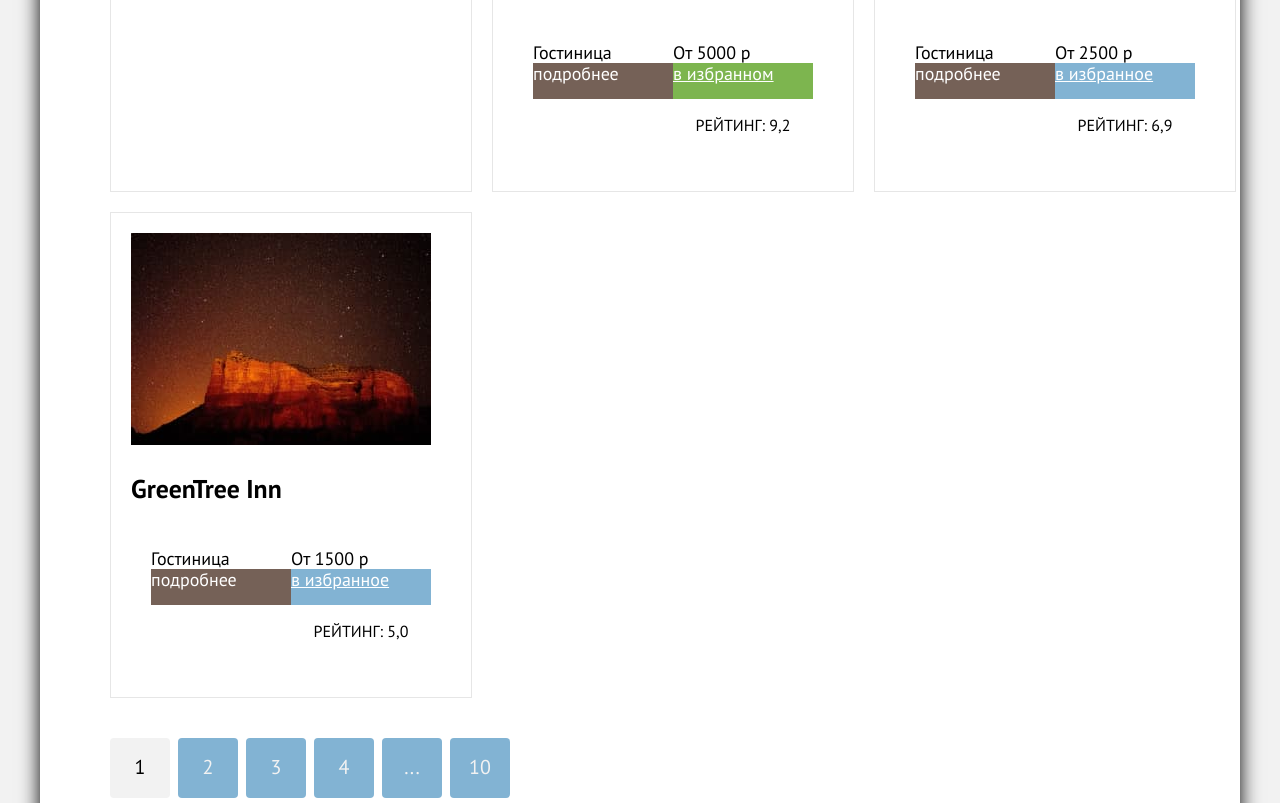
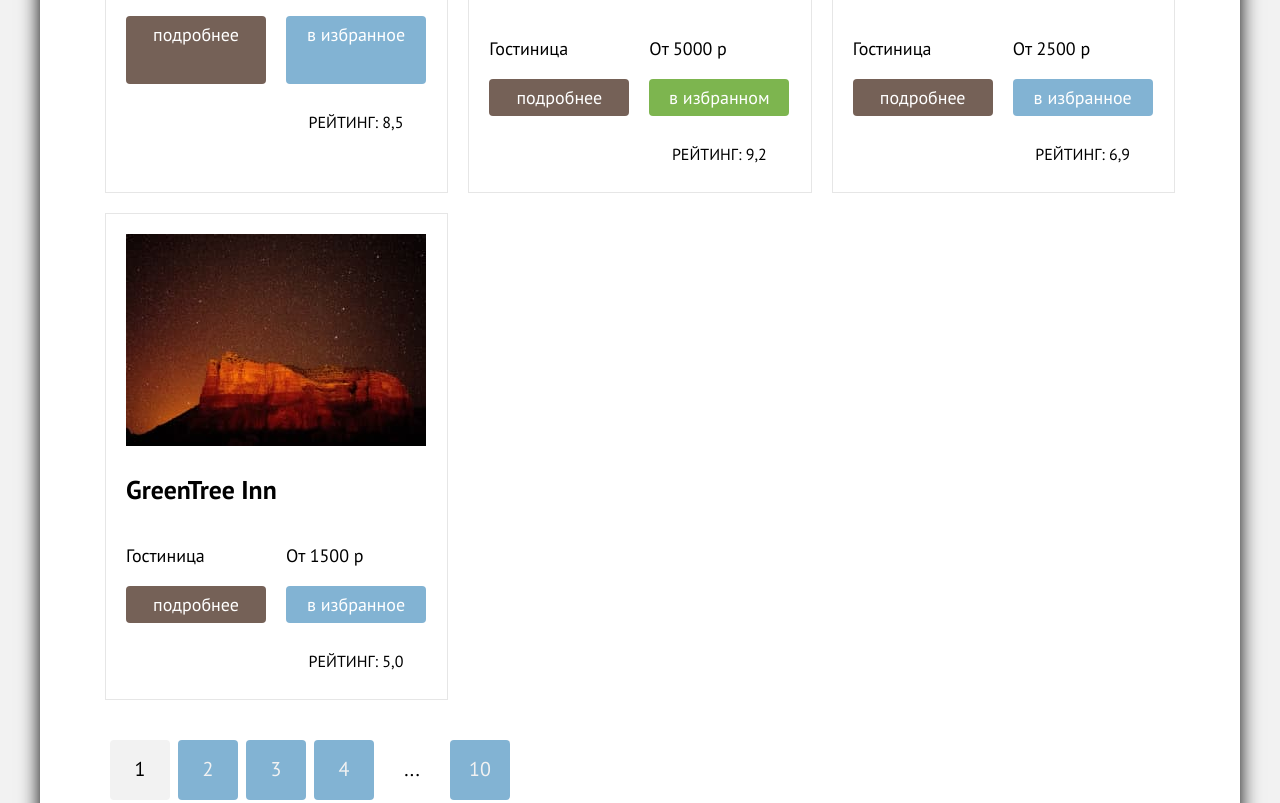
Before and after one commit to htmlacademy-htmlcss/2213103-sedona-35, a plain HTML site: page catalog.html in a window 1280 px wide. Shown: the part 963-1766 px from the top of the page. Drawn offline with Linux system fonts and the light colour scheme.

Commit message:
Добавляет мелкие сетки на гридах

```diff
--- a/styles/styles.css
+++ b/styles/styles.css
@@ -126,6 +126,11 @@ body {
   text-align: center;
   text-decoration-line: none;
   padding: 8px 34px;
+  display: block;
+  margin-left: 33px;
+  border-radius: 4px;
+  font-weight: 700;
+  text-transform: uppercase;
 }
 
 .hero-wrapper {
@@ -146,7 +151,7 @@ body {
 .hero-title-class {
   width: 700px;
   margin: 0 auto;
-  padding: 69px 290px 90px 290px;
+  padding: 69px 250px 90px;
 }
 
 .hero-title {
@@ -241,7 +246,7 @@ body {
 
 .appointment {
   text-align: center;
-  width: 600px;
+  width: 1200px;
   margin: 0 auto;
   padding-top: 96px;
   padding-bottom: 104px;
@@ -258,7 +263,7 @@ body {
   padding-bottom: 62px;
   font-size: 22px;
   line-height: 26px;
-  width: 700px;
+
 }
 
 .button-search {
@@ -497,7 +502,7 @@ body {
 }
 
 .catalog-housing {
- padding: 50px 70px 60px 70px;
+ padding: 50px 65px 60px 65px;
 }
 
 .catalog-header {
@@ -539,11 +544,14 @@ body {
   box-sizing: border-box ;
   padding: 20px;
   border: 1px solid #E6E6E6;
+  display: grid;
+  grid-template-columns: repeat(2,140px);
+  gap: 16px 20px
 
 }
 
 .catalog-card-content {
-  padding: 20px;
+  gap:20px;
   display: grid;
   grid-template-columns: 140px 140px;
 
@@ -577,24 +585,32 @@ body {
 
 .catalog-card-btn-detail {
   width: 140px;
-  height: 36px;
   background-color: #756157;
   color: #ffffff;
   text-decoration: none;
+  border-radius: 4px;
+  text-align: center;
+  padding: 8px 0px 8px;
 }
 
 .catalog-card-btn-favorites {
   width: 140px;
-  height: 36px;
   background-color: #82b3d3;
   color: #ffffff;
+  text-decoration: none;
+  border-radius: 4px;
+  text-align: center;
+  padding: 8px 0px 8px;
 }
 
 .card-btn-favorites {
   background-color: #7db54f;
   color:#fff;
   width: 140px;
-  height: 36px;
+  text-decoration: none;
+  border-radius: 4px;
+  text-align: center;
+  padding: 8px 0px 8px;
 }
 
 .catalog-rating {
@@ -602,6 +618,8 @@ body {
   line-height: 20px;
   text-align: center;
   text-transform: uppercase;
+  padding: 8px 0px 8px;
+  margin: 0;
 }
 
 .pagination-container {
@@ -615,8 +633,7 @@ body {
   margin-bottom: 60px;
 }
 
-.pagination-link,
-.pagination-space {
+.pagination-link {
   width: 60px;
   height: 60px;
   background-color: #82b3d3;
@@ -628,6 +645,22 @@ body {
   color: #f2f2f2;
   border-radius: 4px;
 }
+
+.pagination-space{
+  width: 60px;
+  height: 60px;
+  background-color: #ffffff;
+
+  margin: 0;
+  box-sizing: border-box;
+  margin-right: 8px;
+  padding: 11px 0;
+  text-decoration: none;
+  color: #000;
+  border-radius: 4px;
+
+}
+
 
 .pagination-current {
   background-color: #f2f2f2;
```
